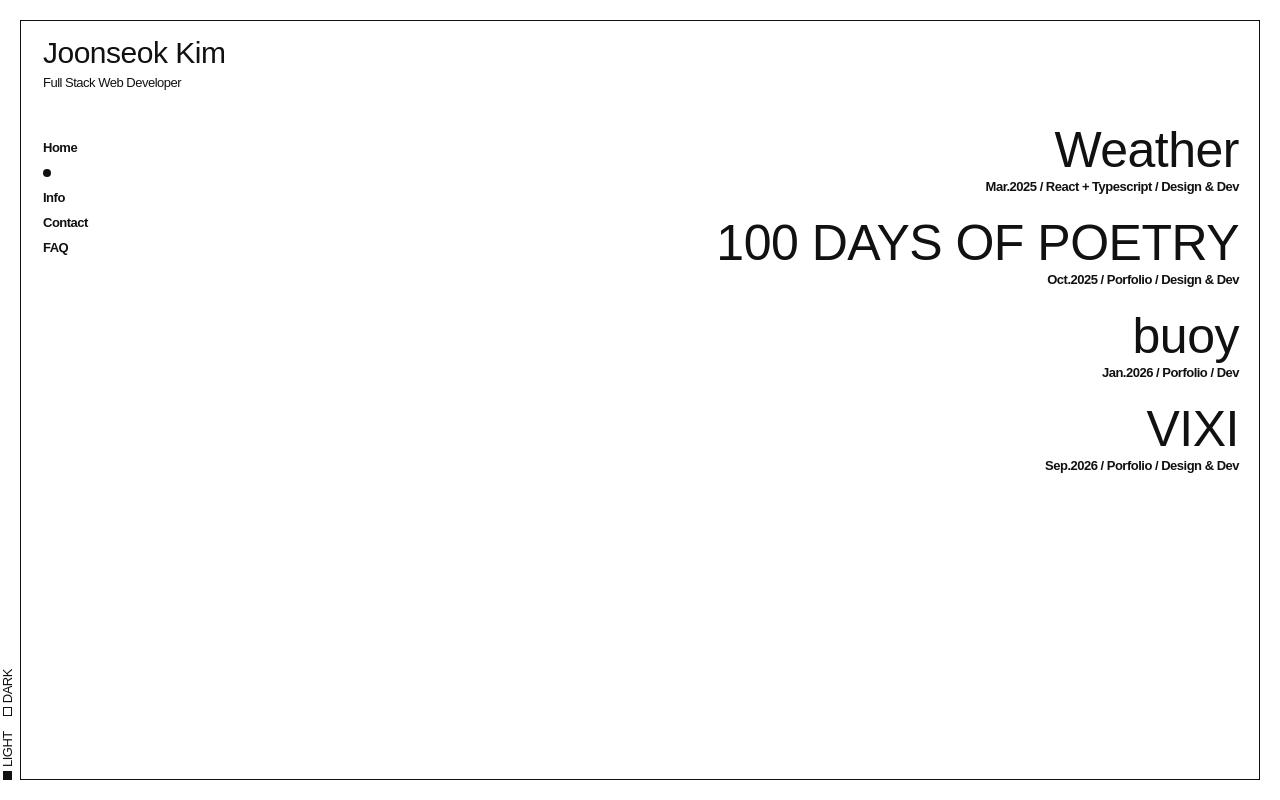
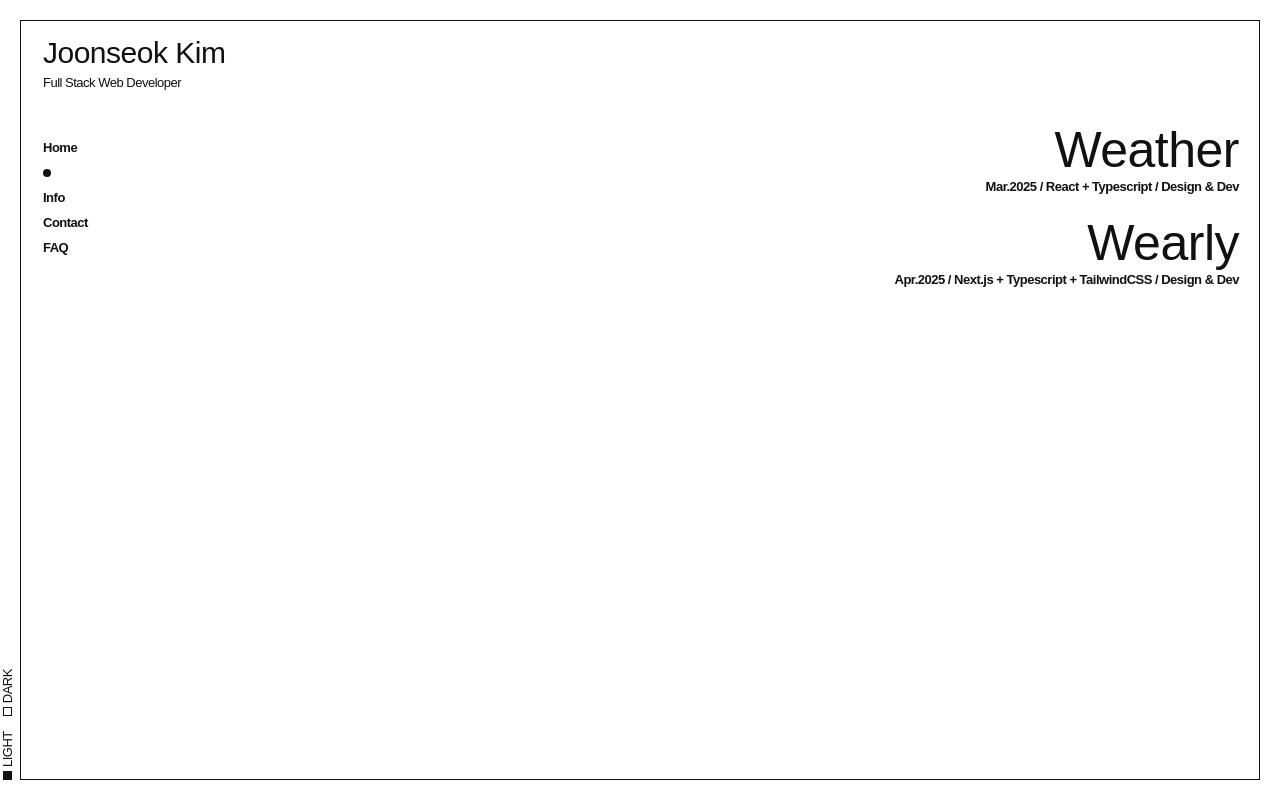
Before and after one commit to Joonskk/My-Portfolio-Website-ver2, a React (Vite) app: page /projects in a window 1280 px wide. Built offline with nearby package versions, Linux system fonts and the light colour scheme.

Commit message:
Updated Projects

```diff
--- a/src/components/Projects.jsx
+++ b/src/components/Projects.jsx
@@ -5,22 +5,14 @@ const Projects = () => {
   {
     id: 1,
     title: "Weather",
-    subtext: "Mar.2025 / React + Typescript / Design & Dev"
+    subtext: "Mar.2025 / React + Typescript / Design & Dev",
+    url: "https://weather-website-wheat.vercel.app/"
   },
   {
     id: 2,
-    title: "100 DAYS OF POETRY",
-    subtext: "Oct.2025 / Porfolio / Design & Dev"
-  },
-  {
-    id: 3,
-    title: "buoy",
-    subtext: "Jan.2026 / Porfolio / Dev"
-  },
-  {
-    id: 4,
-    title: "VIXI",
-    subtext: "Sep.2026 / Porfolio / Design & Dev"
+    title: "Wearly",
+    subtext: "Apr.2025 / Next.js + Typescript + TailwindCSS / Design & Dev",
+    url: "https://fashion-community-two.vercel.app/"
   }
  ]
 
```
